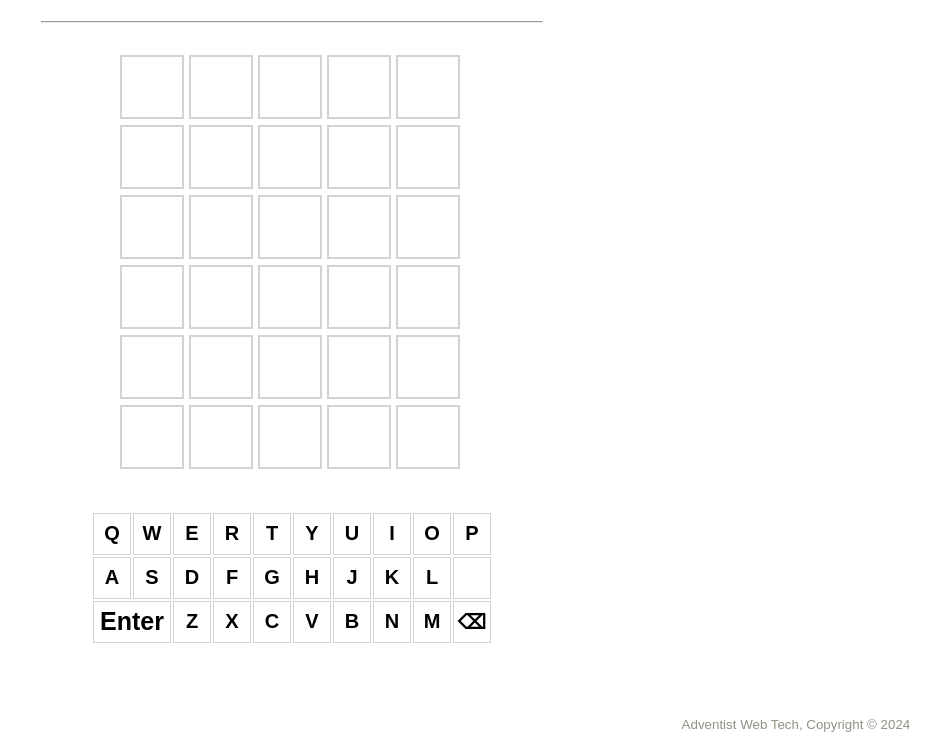
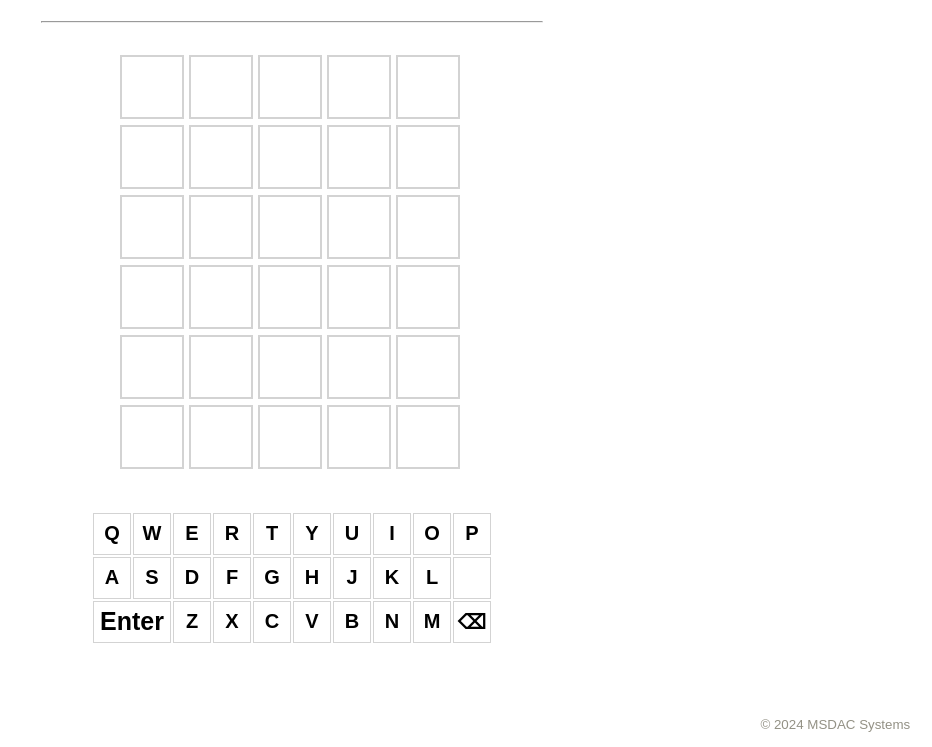
Before and after one commit to Lynx310/Wordle, a plain HTML site: page index.html in a window 1280 px wide. Shown: the part 53-800 px from the top of the page, without its empty margins (348-1280 px from the left). Drawn offline with Linux system fonts and the light colour scheme.

Commit message:
asdsdasda

```diff
--- a/index.html
+++ b/index.html
@@ -20,6 +20,6 @@
 
         <br>
         <h1 id="answer"></h1>
-        <small class="bottom-right"><font color="939185">Adventist Web Tech, Copyright &copy; 2024</font></small>
+        <small class="bottom-right"><font color="939185">&copy; 2024 MSDAC Systems</font></small>
     </body>
 </html>
```
